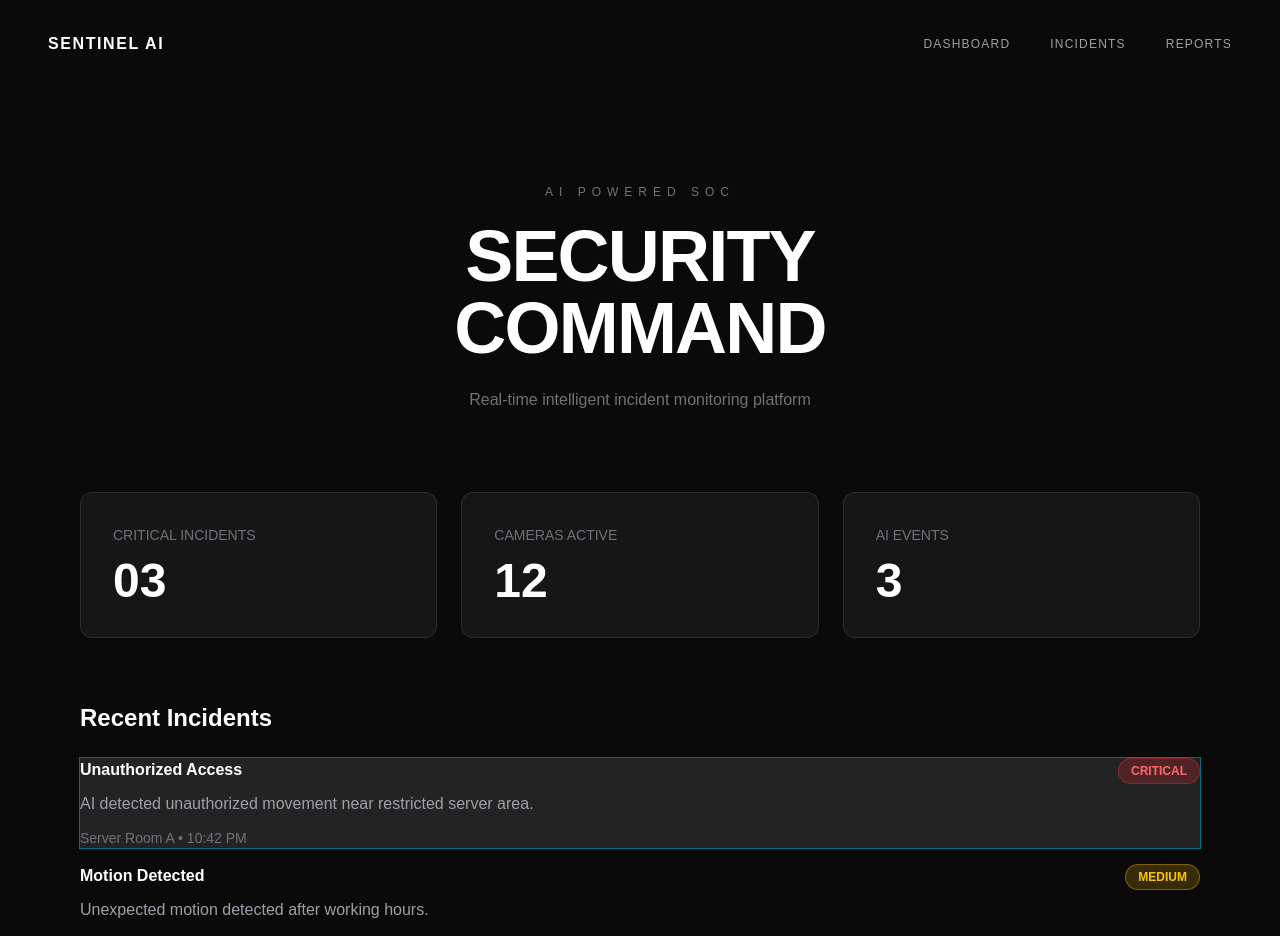
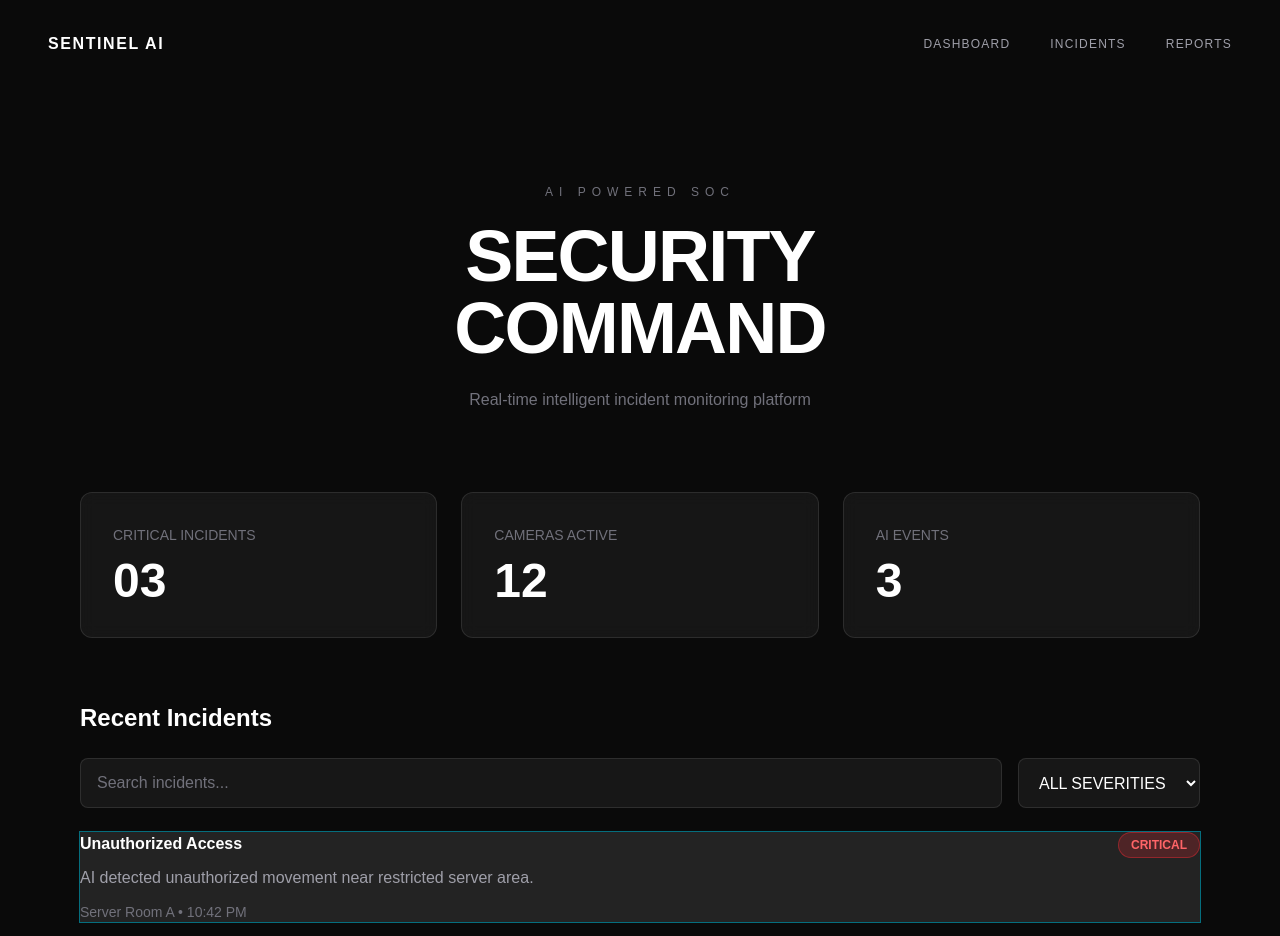
Before and after one commit to ayushjoseph/AI-Security-Incident-Monitoring-Dashboard, a React (Vite) app in the folder frontend/: page / in a window 1280 px wide. Shown: the top 936 px of the page. Built offline with nearby package versions, Linux system fonts and the light colour scheme.

Commit message:
Add incident search and severity filtering

```diff
--- a/frontend/src/components/dashboard/IncidentList.tsx
+++ b/frontend/src/components/dashboard/IncidentList.tsx
@@ -1,4 +1,6 @@
+import { useState } from "react";
 import { getSeverityStyle } from "../../utils/severity";
+
 interface IncidentListProps {
   incidents: typeof import("../../data/incidents").incidents;
   selectedIncident: (typeof import("../../data/incidents").incidents)[number];
@@ -7,31 +9,63 @@ interface IncidentListProps {
   ) => void;
 }
 
-
 function IncidentList({
   incidents,
   selectedIncident,
   onSelectIncident,
 }: IncidentListProps) {
+  const [searchTerm, setSearchTerm] = useState("");
+  const [severityFilter, setSeverityFilter] = useState("ALL");
 
+  const filteredIncidents = incidents.filter((incident) => {
+    const matchesSearch =
+      incident.title.toLowerCase().includes(searchTerm.toLowerCase()) ||
+      incident.location.toLowerCase().includes(searchTerm.toLowerCase()) ||
+      incident.summary.toLowerCase().includes(searchTerm.toLowerCase());
+
+    const matchesSeverity =
+      severityFilter === "ALL" ||
+      incident.severity === severityFilter;
+
+    return matchesSearch && matchesSeverity;
+  });
 
   return (
-
     <div className="px-20 mt-16">
 
-
       <h2 className="text-white text-2xl font-bold mb-6">
-
         Recent Incidents
-
       </h2>
 
+      {/* Search & Filter */}
+      <div className="flex flex-col gap-4 mb-6 md:flex-row">
 
+  <input
+    type="text"
+    placeholder="Search incidents..."
+    value={searchTerm}
+    onChange={(event) => setSearchTerm(event.target.value)}
+    className="flex-1 px-4 py-3 rounded-lg bg-neutral-900 border border-white/10 text-white placeholder-zinc-500 outline-none focus:border-cyan-400/50"
+  />
+
+  <select
+    value={severityFilter}
+    onChange={(event) => setSeverityFilter(event.target.value)}
+    className="px-4 py-3 rounded-lg bg-neutral-900 border border-white/10 text-white outline-none focus:border-cyan-400/50"
+  >
+    <option value="ALL">ALL SEVERITIES</option>
+    <option value="CRITICAL">CRITICAL</option>
+    <option value="HIGH">HIGH</option>
+    <option value="MEDIUM">MEDIUM</option>
+    <option value="LOW">LOW</option>
+  </select>
+
+</div>
+
+      {/* Incident List */}
       <div className="space-y-4">
 
-
-{incidents.map((incident)=>(
-
+        {filteredIncidents.map((incident) => (
 
           <div
             key={incident.id}
@@ -43,14 +77,10 @@ Recent Incidents
             }`}
           >
 
-
             <div className="flex justify-between">
 
-
               <h3 className="text-white font-bold">
-
                 {incident.title}
-
               </h3>
 
               <span
@@ -67,40 +97,30 @@ Recent Incidents
                 {incident.severity}
               </span>
 
+            </div>
+
+            <p className="text-zinc-400 mt-2">
+              {incident.summary}
+            </p>
+
+            <p className="text-zinc-500 text-sm mt-3">
+              {incident.location} • {incident.time}
+            </p>
 
           </div>
 
+        ))}
 
-
-<p className="text-zinc-400 mt-2">
-
-{incident.summary}
-
-</p>
-
-
-<p className="text-zinc-500 text-sm mt-3">
-
-{incident.location} • {incident.time}
-
-</p>
-
+        {filteredIncidents.length === 0 && (
+          <div className="text-zinc-500 text-center py-10">
+            No incidents found.
+          </div>
+        )}
 
       </div>
 
-
-))}
-
-
     </div>
-
-
-</div>
-
-)
-
-
+  );
 }
 
-
 export default IncidentList;
--- a/frontend/src/index.css
+++ b/frontend/src/index.css
@@ -19,30 +19,32 @@ body {
     margin: 16mm;
   }
 
+  html,
   body {
+    margin: 0 !important;
+    padding: 0 !important;
     background: white !important;
   }
 
-  body * {
-    visibility: hidden;
+  #root {
+    margin: 0 !important;
+    padding: 0 !important;
   }
 
-  #incident-report,
-  #incident-report * {
-    visibility: visible;
+  /* Hide the dashboard */
+  #root > div > * {
+    display: none !important;
   }
 
-  #incident-report {
-    position: absolute;
-    left: 0;
-    top: 0;
-    width: 100%;
+  /* Show only the report */
+  #root > div > #incident-report {
+    display: block !important;
+    width: 100% !important;
     margin: 0 !important;
     padding: 0 !important;
-    border: none !important;
-    border-radius: 0 !important;
     background: white !important;
     color: #111 !important;
+    border: none !important;
     box-shadow: none !important;
   }
 
```
Lines whose indentation alone changed are shown as unchanged.
